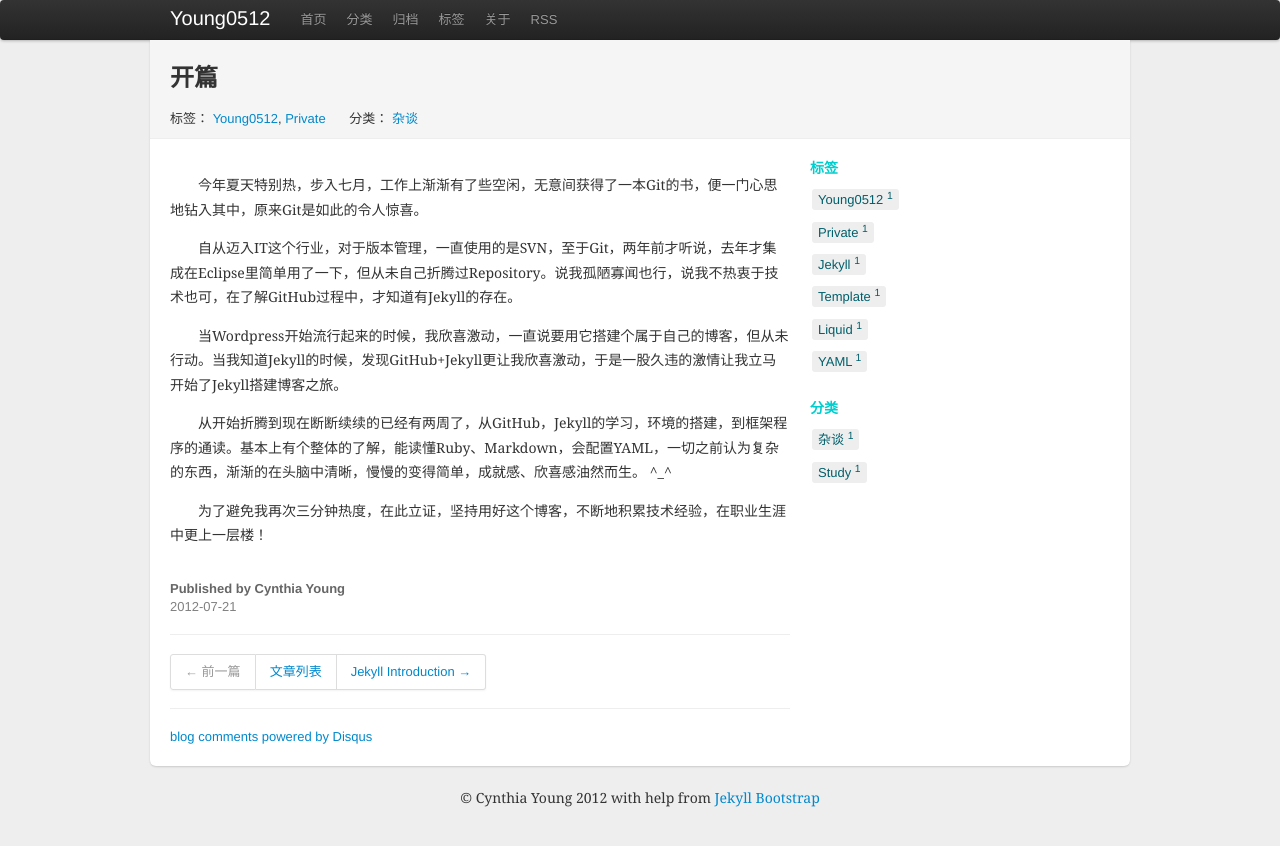
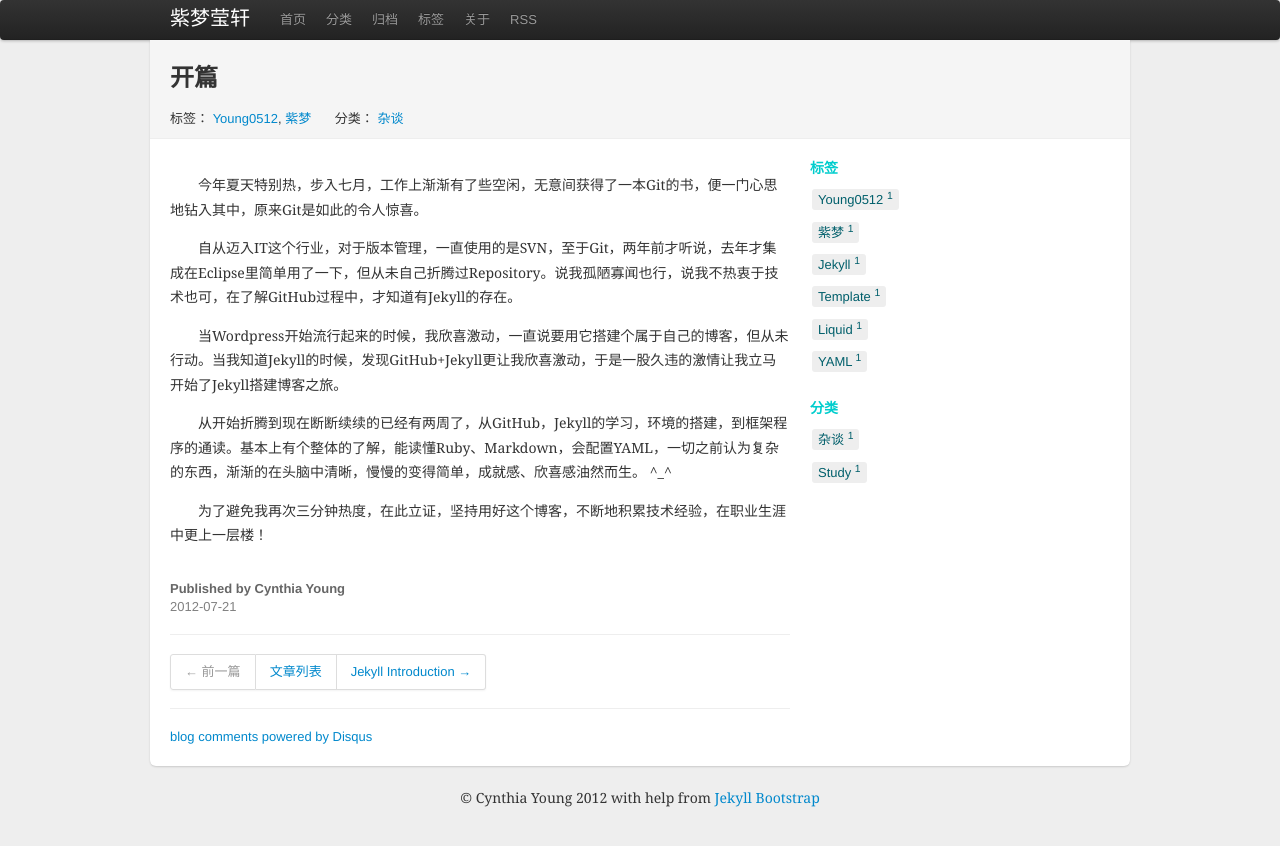
Before and after one commit to young0512/young0512.github.com, a Jekyll site: the page built from _posts/2012-07-21-first-post.md, in a window 1280 px wide. Shown: the top 846 px of the page. Built offline with Jekyll 4.4.1, drawn with Linux system fonts in a browser that asks for light colours; comment, search, counter and statistics services are not loaded.

Commit message:
修改整个站点的title：紫梦莹轩

```diff
--- a/_config.yml
+++ b/_config.yml
@@ -7,7 +7,7 @@ exclude: [".rvmrc", ".rbenv-version", "README.md", "Rakefile", "changelog.md"]
 auto: true
 pygments: true
 
-title :  Young0512
+title :  紫梦莹轩
 tagline: Happy Everyday
 author :
   name : Cynthia Young
--- a/_includes/helper/comments
+++ b/_includes/helper/comments
@@ -1,8 +1,7 @@
 <div id="disqus_thread"></div>
 <script type="text/javascript">
     {% if site.safe == false %}var disqus_developer = 1;{% endif %}
-    var disqus_shortname = 'young0512'; // required: replace example with your forum shortname
-    {% if page.wordpress_id %}var disqus_identifier = '{{page.wordpress_id}} {{site.production_url}}/?p={{page.wordpress_id}}';{% endif %}
+    var disqus_shortname = 'young0512';
     /* * * DON'T EDIT BELOW THIS LINE * * */
     (function() {
         var dsq = document.createElement('script'); dsq.type = 'text/javascript'; dsq.async = true;
--- a/_layouts/default.html
+++ b/_layouts/default.html
@@ -2,13 +2,13 @@
 <html lang="en">
   <head>
     <meta charset="utf-8">
-    <title>{% if page.title %}{{ page.title }}{% else %}小Young的博客{% endif %}</title>
-    <meta name="description" content="{% if page.description %}{{ page.description }}{% else %}小Young的博客{% endif %}">
-    <meta name="keywords" content="{% if page.keywords %}{{ page.keywords }}{% else %}小Young, 博客{% endif %}">
+    <title>{% if page.title %}{{ page.title }} - 紫梦莹轩{% else %}紫梦莹轩{% endif %}</title>
+    <meta name="description" content="{% if page.description %}{{ page.description }}{% else %}紫梦莹轩{% endif %}">
+    <meta name="keywords" content="{% if page.keywords %}{{ page.keywords }}{% else %}小Young, Young0512, 紫梦莹轩{% endif %}">
     <meta name="author" content="{{ site.author.name }}">
     <link href="{{ site.ASSET_PATH }}/themes/bootstrap.min.css" rel="stylesheet">
     <link href="{{ site.ASSET_PATH }}/themes/style.css?body=1" rel="stylesheet" type="text/css" media="all">
-    <link rel="shortcut icon" href="favicon.ico">
+    <link rel="shortcut icon" href="{{ site.HOME_PATH }}/favicon.ico">
     <!-- Le HTML5 shim, for IE6-8 support of HTML elements -->
     <!--[if lt IE 9]>
       <script src="http://html5shim.googlecode.com/svn/trunk/html5.js"></script>
--- a/_posts/2012-07-21-first-post.md
+++ b/_posts/2012-07-21-first-post.md
@@ -1,8 +1,10 @@
 ---
 layout: post
 title: 开篇
+description:
+keywords: Young0512, 紫梦, 莹轩
 category: 杂谈
-tags: [Young0512, Private]
+tags: [Young0512, 紫梦]
 comment: true
 published: true
 date: 2012-07-21 12:00:00
--- a/index.html
+++ b/index.html
@@ -1,6 +1,6 @@
 ---
 layout: page
-title: 最近更新
+title:
 tagline:
 description:
 keywords:
```
Also changed, not shown: _posts/2012-07-22-jekyll-introduction.md (+2 -0 lines), about.html (+5 -3 lines).
